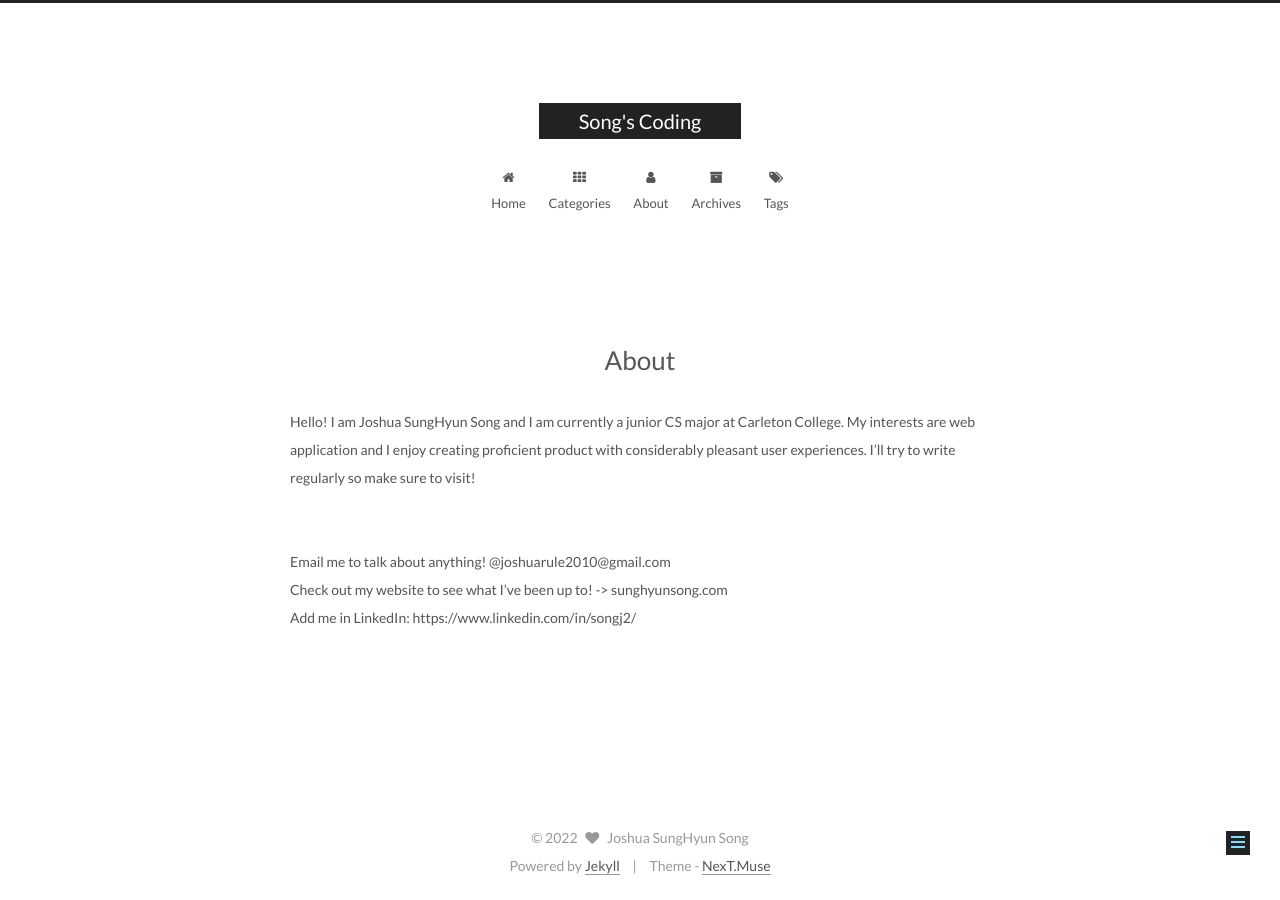
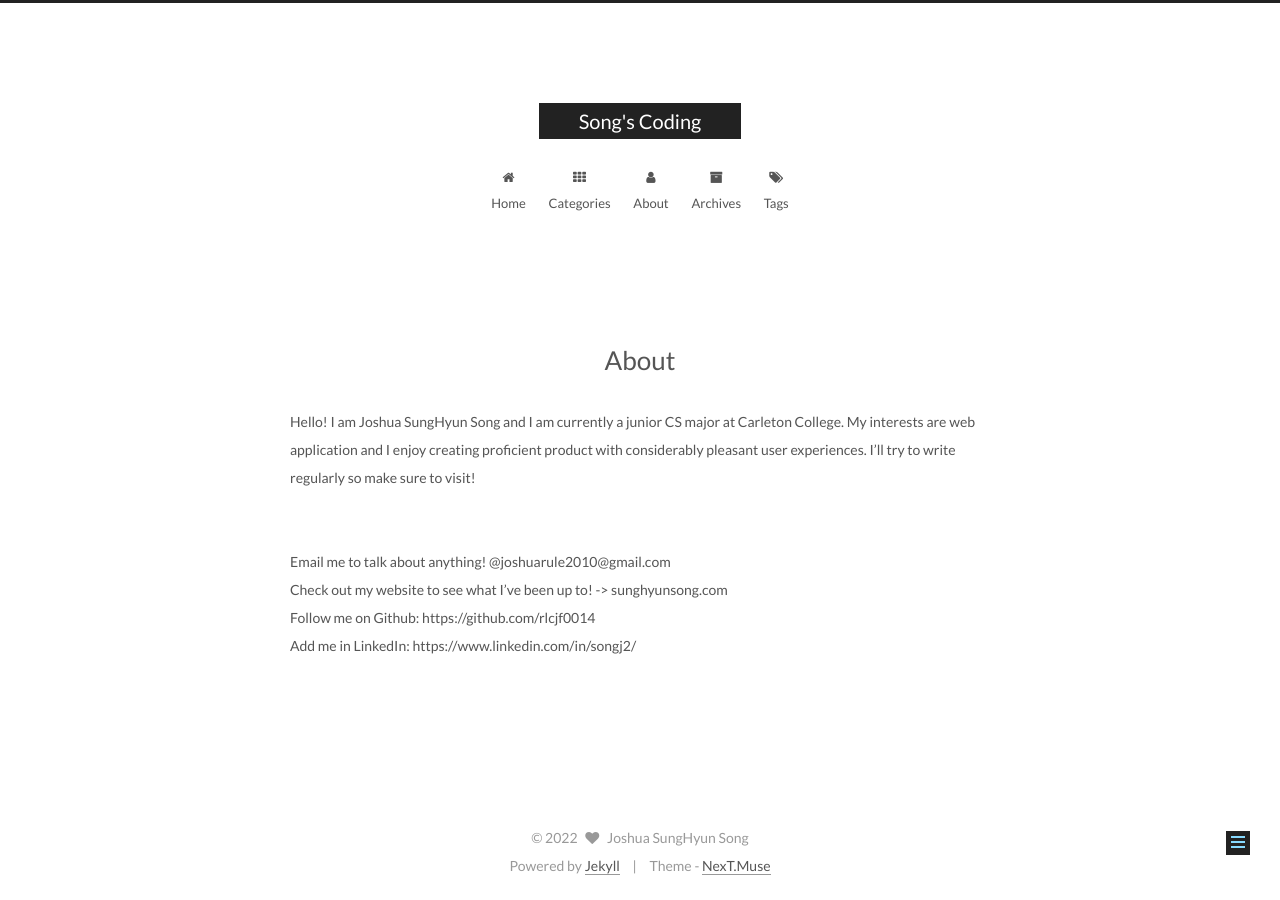
Before and after one commit to rlcjf0014/rlcjf0014.github.io, a Jekyll site: the page built from about/index.md, in a window 1280 px wide. Built offline with Jekyll 4.4.1, drawn with Linux system fonts in a browser that asks for light colours; comment, search, counter and statistics services are not loaded.

Commit message:
added github address

```diff
--- a/about/index.md
+++ b/about/index.md
@@ -9,4 +9,5 @@ I'll try to write regularly so make sure to visit!
 <br />
 <br />Email me to talk about anything! @joshuarule2010@gmail.com
 <br />Check out my website to see what I've been up to! -> sunghyunsong.com
+<br />Follow me on Github: https://github.com/rlcjf0014
 <br />Add me in LinkedIn: https://www.linkedin.com/in/songj2/
```
Also changed, not shown: _config.yml (line endings or trailing spaces).
